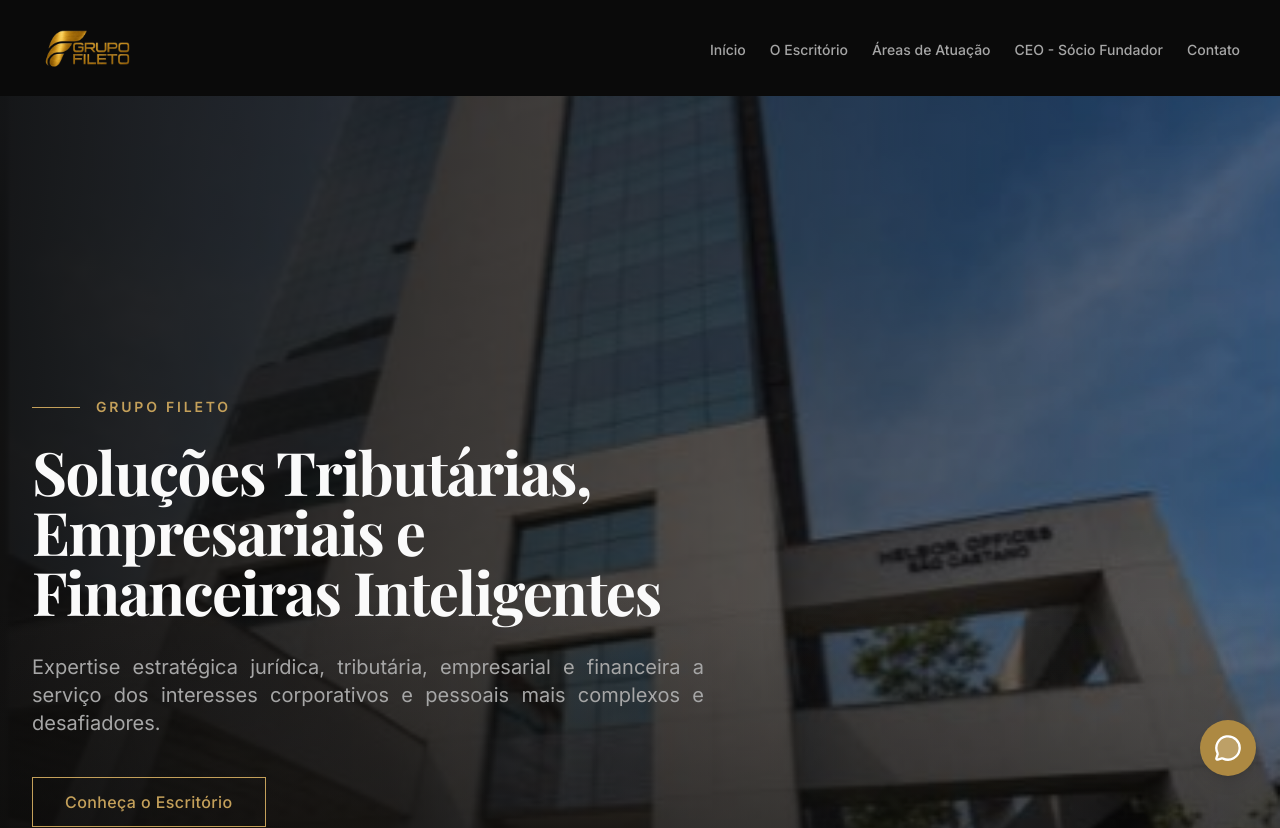
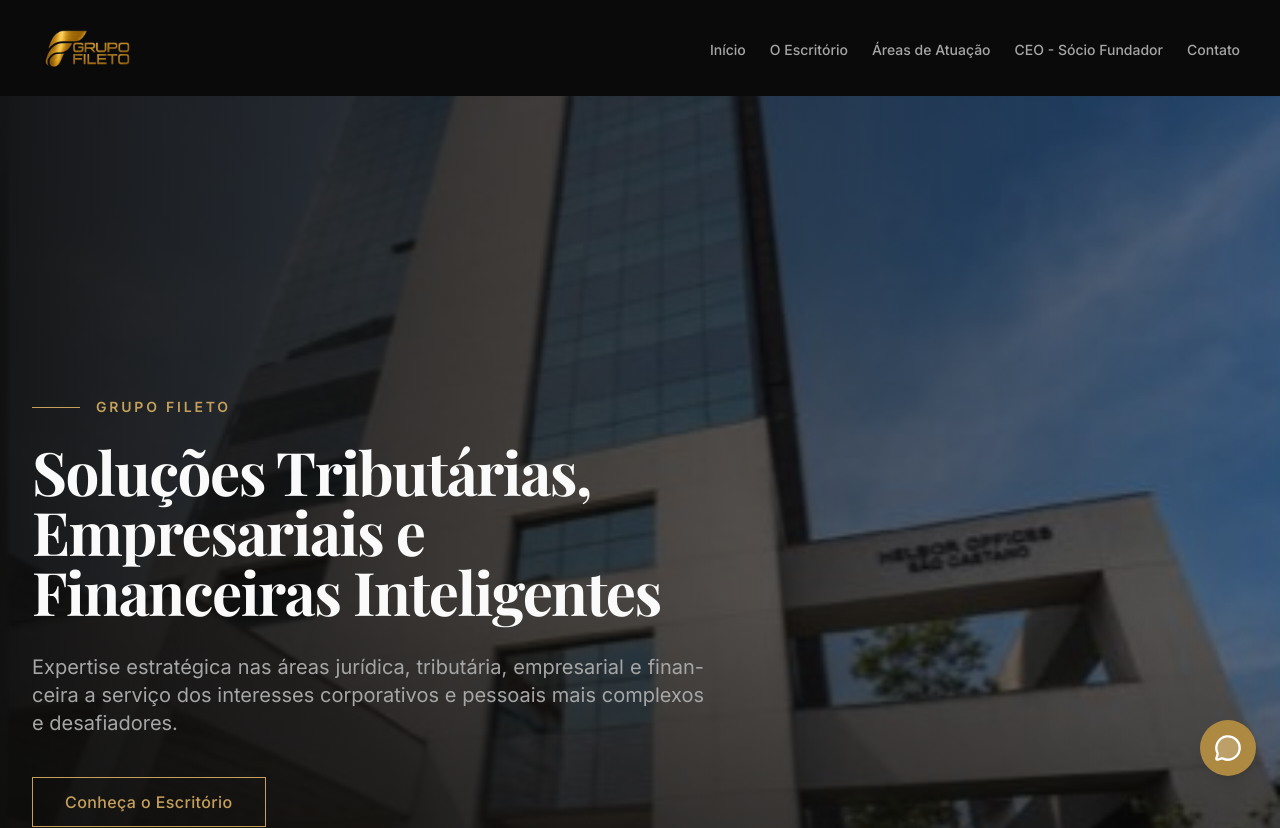
Before and after one commit to claudiofileto-lgtm/grupo-fileto-cdh77id9i, a React (Vite) app: page / in a window 1280 px wide. Shown: the top 828 px of the page. Built offline with nearby package versions, Linux system fonts and the light colour scheme; a web font is replaced by a local one.

Commit message:
Adiciona 'nas áreas' entre estratégica e jurídica no Hero e no Sobre do rodapé

```diff
--- a/src/components/Footer.tsx
+++ b/src/components/Footer.tsx
@@ -29,8 +29,8 @@ export function Footer() {
               Sobre
             </h4>
             <p className="text-gray-300 text-xs sm:text-sm leading-relaxed text-justify">
-              Expertise estratégica jurídica, tributária, empresarial e financeira a serviço dos
-              interesses corporativos e pessoais mais complexos e desafiadores.
+              Expertise estratégica nas áreas jurídica, tributária, empresarial e financeira a
+              serviço dos interesses corporativos e pessoais mais complexos e desafiadores.
             </p>
           </div>
 
--- a/src/components/sections/Hero.tsx
+++ b/src/components/sections/Hero.tsx
@@ -44,8 +44,8 @@ export function Hero() {
 
           <FadeIn delay={500}>
             <p className="text-lg md:text-xl text-muted-foreground mb-10 max-w-2xl leading-relaxed text-justify">
-              Expertise estratégica jurídica, tributária, empresarial e financeira a serviço dos
-              interesses corporativos e pessoais mais complexos e desafiadores.
+              Expertise estratégica nas áreas jurídica, tributária, empresarial e financeira a
+              serviço dos interesses corporativos e pessoais mais complexos e desafiadores.
             </p>
           </FadeIn>
 
```
Also changed, not shown: .skip.config.json.
